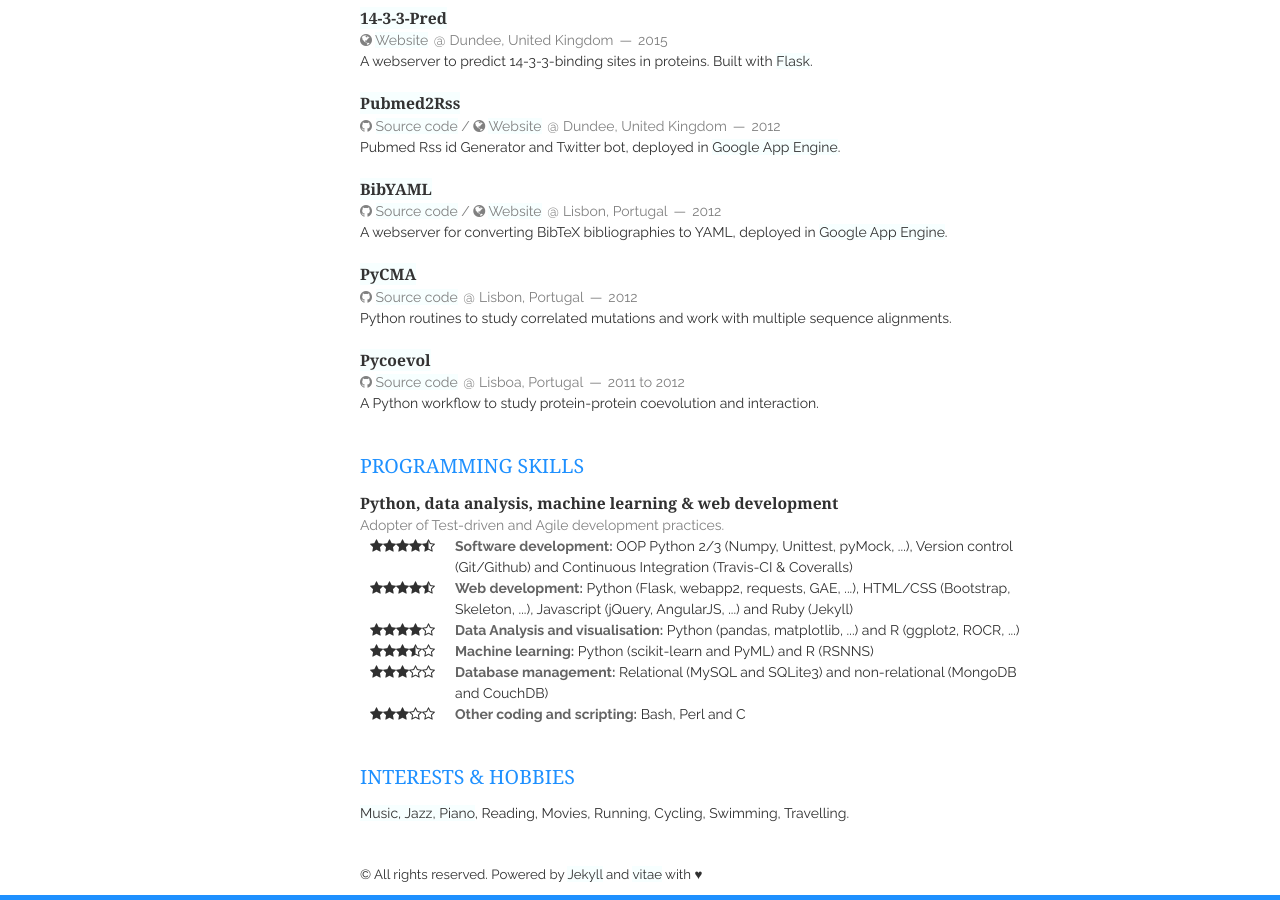
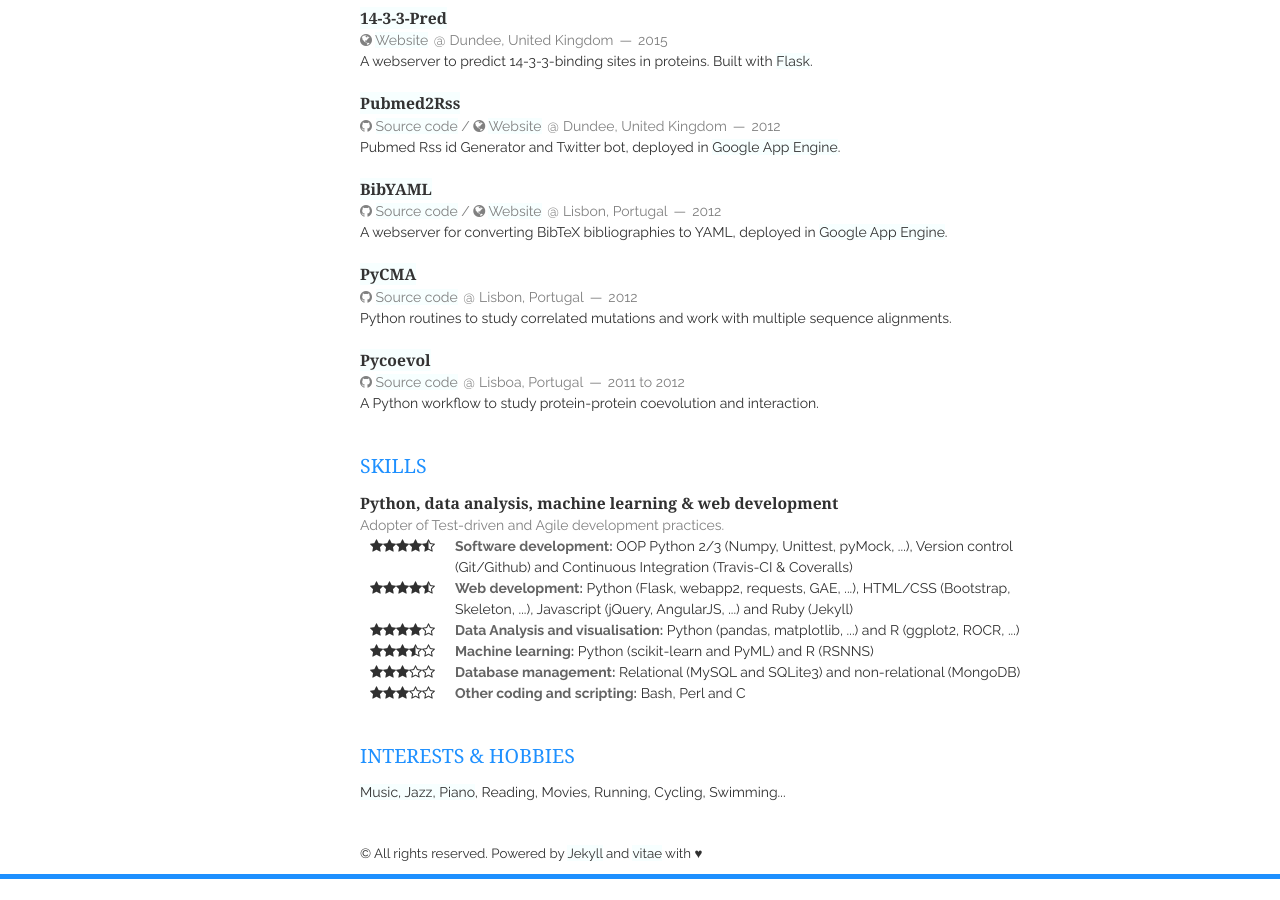
Before and after one commit to biomadeira/resume, a Jekyll site: the page built from index.html, in a window 1280 px wide and 900 px high, scrolled down 3316 px. Built offline with Jekyll 4.4.1, drawn with Linux system fonts in a browser that asks for light colours; nearby versions of some CDN libraries; Markdown is read by kramdown in place of the engine named in the settings; after the commit the page ends 4195 px from its top, so only the background shows below that; some of the changed text lies outside the part shown.

Commit message:
Some updates small updates and fixes.

```diff
--- a/_includes/initiatives.html
+++ b/_includes/initiatives.html
@@ -15,7 +15,7 @@
             <i class="fa fa-globe"></i> <a href="http://tedxuod.co.uk/">Website</a></span>
             <span><address>Dundee, United Kingdom</address><time>2015</time></span>
         </header>
-        <p>Organization and development/design of the event's website.</p>
+        <p>Organization and development/design of the event's website and ticket sale.</p>
     </article>
     <article>
         <header>
--- a/_includes/interests.html
+++ b/_includes/interests.html
@@ -2,6 +2,6 @@
     <h1>Interests &amp; Hobbies</h1>
     <article>
         <p><a href="http://phatquartet.com/">Music, Jazz, Piano</a>,
-            Reading, Movies, Running, Cycling, Swimming, Travelling.</p>
+            Reading, Movies, Running, Cycling, Swimming...</p>
     </article>
 </section>
--- a/_includes/posters.html
+++ b/_includes/posters.html
@@ -1,5 +1,5 @@
 <section class="thirteen columns">
-    <h1>Posters</h1>
+    <h1>Scientific Posters</h1>
     <article>
         <strong>Fábio Madeira</strong> and Geoffrey J. Barton. 2015.
         <a href="http://dx.doi.org/10.6084/m9.figshare.1584880">Analysis of protein domain interactions and genetic variation.</a>
--- a/_includes/skills.html
+++ b/_includes/skills.html
@@ -1,5 +1,5 @@
 <section class="thirteen columns">
-    <h1>Programming Skills</h1>
+    <h1>Skills</h1>
     <article>
         <header>
             <h1>Python, data analysis, machine learning &amp; web development</h1>
@@ -39,7 +39,7 @@
                 </div>
                 <div class="ten columns">
                     <em>Database management:</em>
-                    Relational (MySQL and SQLite3) and non-relational (MongoDB and CouchDB)
+                    Relational (MySQL and SQLite3) and non-relational (MongoDB)
                 </div>
 
                 <div class="twp column">
--- a/_includes/workshops.html
+++ b/_includes/workshops.html
@@ -1,5 +1,5 @@
 <section class="thirteen columns">
-    <h1>Workshops</h1>
+    <h1>Workshops Attended</h1>
     <article>
         <header>
             <h1>PDBe API Workshop</h1>
```
